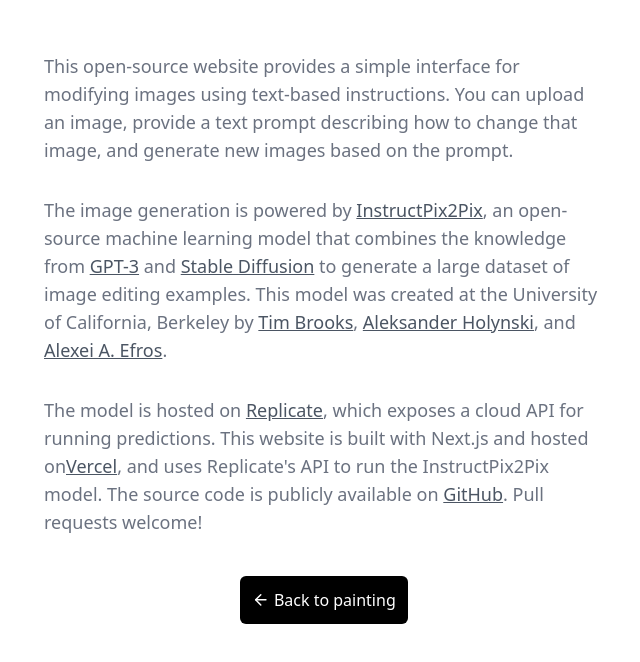
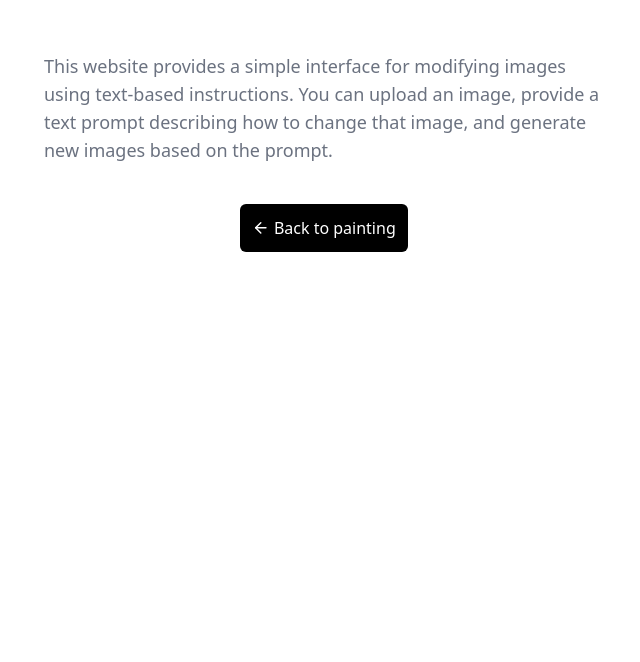
Before and after one commit to vickeyshrestha/paint-by-text, a Next.js app: page /about in a window 1280 px wide. Shown: the top 662 px of the page, without its empty margins (316-956 px from the left). Built offline with nearby package versions, Linux system fonts and the light colour scheme.

Commit message:
- added a msg that rendering takes time

```diff
--- a/components/footer.js
+++ b/components/footer.js
@@ -1,6 +1,5 @@
 import Dropzone from "components/dropzone";
 import {
-  Code as CodeIcon,
   Download as DownloadIcon,
   Info as InfoIcon,
   XCircle as StartOverIcon,
@@ -35,15 +34,6 @@
             <DownloadIcon className="icon" />Download image
           </Link>)
         )}
-
-        <Link
-          href="https://github.com/replicate/instruct-pix2pix-demo"
-          className="lil-button"
-          target="_blank"
-          rel="noopener noreferrer">
-
-          <CodeIcon className="icon" />Fork repo
-        </Link>
       </div>
 
       <div className="text-center lil-text mt-8">
--- a/pages/about.js
+++ b/pages/about.js
@@ -15,46 +15,10 @@
         <h1 className="text-center text-5xl font-bold m-6">{appName}</h1>
 
         <p className="prose">
-          This open-source website provides a simple interface for modifying
+          This website provides a simple interface for modifying
           images using text-based instructions. You can upload an image, provide
           a text prompt describing how to change that image, and generate new
           images based on the prompt.
-        </p>
-
-        <p className="prose">
-          The image generation is powered by{" "}
-          <Link href="https://www.timothybrooks.com/instruct-pix2pix/">
-            InstructPix2Pix
-          </Link>
-          , an open-source machine learning model that combines the knowledge
-          from <Link href="https://openai.com/api/">GPT-3</Link> and{" "}
-          <Link href="https://replicate.com/stability-ai/stable-diffusion?utm_source=project&utm_campaign=paintbytext">
-            Stable Diffusion
-          </Link>{" "}
-          to generate a large dataset of image editing examples. This model was
-          created at the University of California, Berkeley by{" "}
-          <Link href="https://timothybrooks.com/about">Tim Brooks</Link>,{" "}
-          <Link href="http://www.holynski.org/">Aleksander Holynski</Link>, and{" "}
-          <Link href="https://people.eecs.berkeley.edu/~efros/">
-            Alexei A. Efros
-          </Link>
-          .
-        </p>
-
-        <p className="prose">
-          The model is hosted on{" "}
-          <Link href="https://replicate.com/timothybrooks/instruct-pix2pix?utm_source=project&utm_campaign=paintbytext">
-            Replicate
-          </Link>
-          , which exposes a cloud API for running predictions. This website is
-          built with Next.js and hosted on
-          <Link href="https://vercel.com/templates/ai">Vercel</Link>, and uses
-          Replicate&apos;s API to run the InstructPix2Pix model. The source code
-          is publicly available on{" "}
-          <Link href="https://github.com/replicate/instruct-pix2pix-demo">
-            GitHub
-          </Link>
-          . Pull requests welcome!
         </p>
 
         <div className="text-center mt-10">
```
